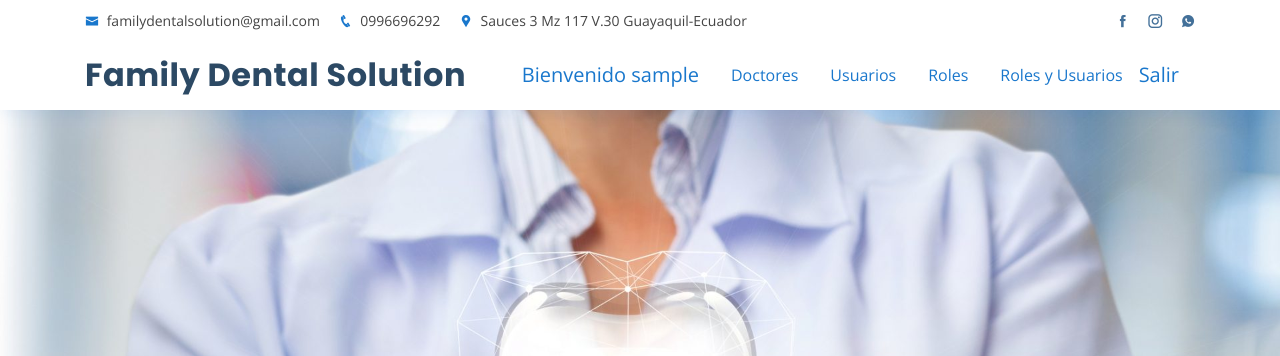
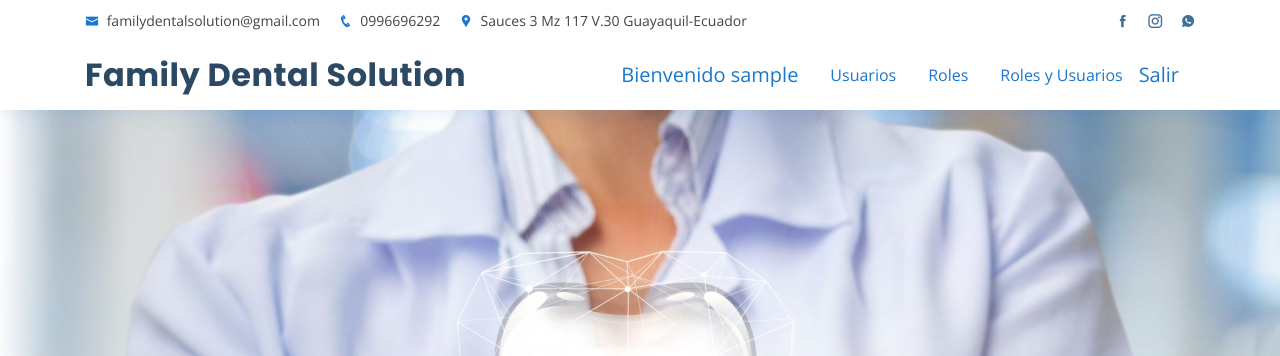
Before and after one commit to petterreyes/proyectoconsultorio, a Django app: page / in a window 1280 px wide. Shown: the top 356 px of the page. Run offline with Django 3.2, Linux system fonts and the light colour scheme; the visitor is signed in with stand-in values (Sample User, id 1); data that the repository does not hold is empty; parts of the project's set-up code (start-up, migrations or seed data) failed here and were passed over; some libraries are stand-ins or nearby versions.

Commit message:
rol de auxiliar

```diff
--- a/core/templates/index.html
+++ b/core/templates/index.html
@@ -85,15 +85,10 @@
             </ul>
         </nav><!-- .nav-menu -->
               {% if request.user.is_authenticated %}
-                        <a class="nav-link" href="{% url 'doctores' %}">Doctores</a>
                     {% if user.rolusuario.rol.nombre == "ADMINISTRADOR" or user.rolusuario.rol == "" %}
-                        </li>
                             <a class="nav-link" href="{% url 'consultar_usuarios' %}">Usuarios</a>
-                        </li>
                             <a class="nav-link" href="{% url 'consultar_roles' %}">Roles</a>
-                        </li>
                         <a class="nav-link" href="{% url 'consultar_roles_usuarios' %}">Roles y Usuarios</a>
-                        </li>
                     {% endif %}
                     {% if user.rolusuario.rol.nombre == "DOCTOR"  %}
                         <a class="nav-link" href="{% url 'paciente' %}">Paciente</a>
@@ -104,17 +99,16 @@
                     {% if user.rolusuario.rol.nombre == "SECRETARI@"  %}
                         <a class="nav-link" href="{% url 'crearconsulta' %}">Consulta</a>
                     {% endif %}
-                    {% if user.rolusuario.rol.nombre == "MEDICO"%}
+                    {% if user.rolusuario.rol.nombre == "AUXILIAR"%}
+                        <a class="nav-link" href="{% url 'paciente' %}">Paciente</a>
+                        <a class="nav-link" href="{% url 'diadeatencion' %}">Días de atencion</a>
+                        <a class="nav-link" href="{% url 'examen' %}">Agregar examen</a>
+                        <a class="nav-link" href="{% url 'examenconsulta' %}">Agregar examenconsulta</a>
+
+                    {% endif %}
+                    {% if user.rolusuario.rol.nombre == "PACIENTE"%}
                         <a class="nav-link" href="{% url 'crearpaciente' %}">Paciente</a>
                         <a class="nav-link" href="{% url 'creardiadeatencion' %}">Días de atencion</a>
-                        <a class="nav-link" href="{% url 'crearhorariodeatencion' %}">Horarios de atencion</a>
-                    {% endif %}
-                    {% if user.rolusuario.rol.nombre == "PACIENTE"%}
-                        </li>
-                        <a class="nav-link" href="{% url 'crearpaciente' %}">Paciente</a>
-                        </li>
-                        <a class="nav-link" href="{% url 'creardiadeatencion' %}">Días de atencion</a>
-                        </li>
                         <a class="nav-link" href="{% url 'crearhorariodeatencion' %}">Horarios de atencion</a>
                     {% endif %}
                     {% if user.rolusuario.rol.nombre == "RECEPCION"%}
--- a/medicos/models.py
+++ b/medicos/models.py
@@ -142,6 +142,7 @@ class Consulta(models.Model):
         db_table = "tr_consulta"
         verbose_name = "consulta"
         verbose_name_plural = "consultas"
+
     def __str__(self):
         return self.motivoconsulta
 
--- a/medicos/templates/consultarexamen.html
+++ b/medicos/templates/consultarexamen.html
@@ -18,5 +18,5 @@
 
          {% endfor %}
     </table>
-    <a class="nav-link" href="{% url 'crearexamen' %}">Crear paciente</a>
+    <a class="nav-link" href="{% url 'crearexamen' %}">Crear examen</a>
   {% endblock %}
```
